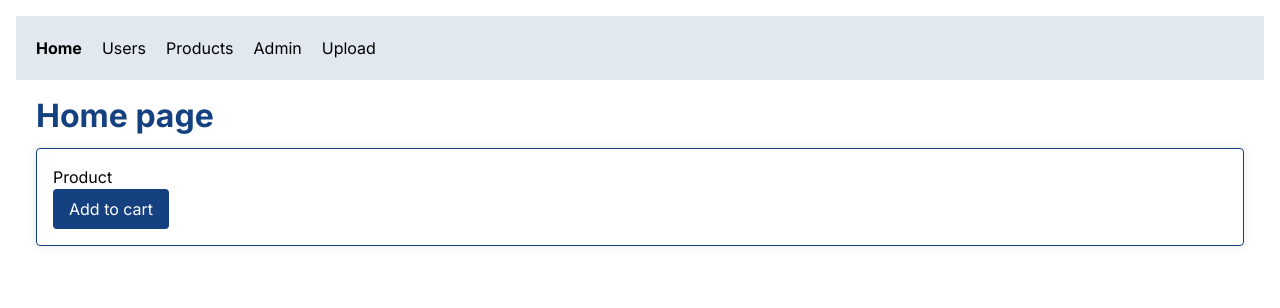
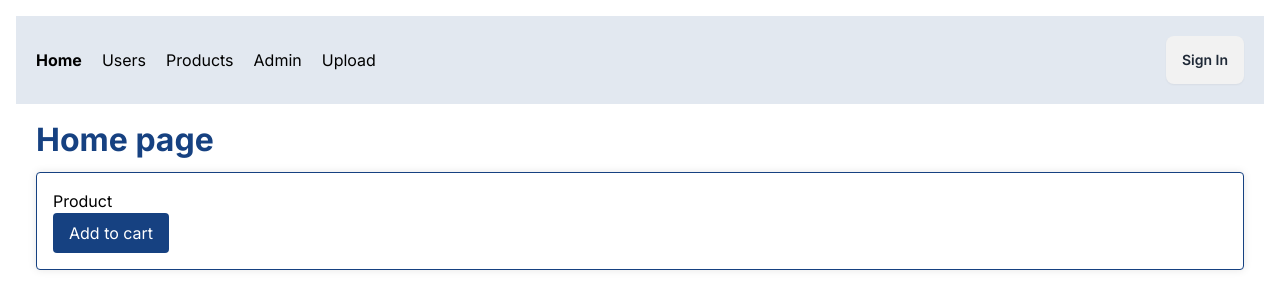
Before and after one commit to Santinni/nextApp, a Next.js app: page / in a window 1280 px wide. Shown: the top 308 px of the page. Built offline with nearby package versions, Linux system fonts and the light colour scheme; no server answers.

Commit message:
Add: Next-Auth v5, google authentication, basic username authentication(hardcoded admin)

```diff
--- /dev/null
+++ b/auth.ts
@@ -0,0 +1,23 @@
+import type { NextAuthConfig } from "next-auth"
+import NextAuth from "next-auth"
+import CredentialsProvider from "next-auth/providers/credentials"
+import Google from "next-auth/providers/google"
+
+const credentialsConfig = CredentialsProvider({
+  name: "Credentials",
+  credentials: {
+    username: { label: "Username", type: "text" },
+    password: { label: "Password", type: "password" },
+  },
+  async authorize(credentials) {
+    if (credentials.username === "admin" && credentials.password === "admin") {
+      return { name: "Admin" }
+    } else return null
+  },
+})
+
+const config = {
+  providers: [Google, credentialsConfig],
+} satisfies NextAuthConfig
+
+export const { handlers, auth, signIn, signOut } = NextAuth(config)
--- a/package.json
+++ b/package.json
@@ -25,6 +25,7 @@
     "eslint-config-next": "14.1.0",
     "fast-sort": "^3.4.0",
     "next": "14.1.0",
+    "next-auth": "^5.0.0-beta.15",
     "next-cloudinary": "^6.2.1",
     "postcss": "8.4.35",
     "prisma": "^5.10.2",
--- /dev/null
+++ b/src/app/api/auth/[...nextauth]/route.ts
@@ -0,0 +1,3 @@
+import { handlers } from "@/auth"
+
+export const { GET, POST } = handlers
--- a/src/app/layout.tsx
+++ b/src/app/layout.tsx
@@ -5,7 +5,7 @@ import { ReactNode } from "react"
 import type { Metadata } from "next"
 import { Inter } from "next/font/google"
 
-import { NavBar } from "@/src/components"
+import { Header } from "@/src/components"
 
 const inter = Inter({ subsets: ["latin"] })
 
@@ -14,19 +14,11 @@ export const metadata: Metadata = {
   description: "Generated by create next app",
 }
 
-const navLinks = [
-  { href: "/", label: "Home" },
-  { href: "/users", label: "Users" },
-  { href: "/products", label: "Products" },
-  { href: "/admin", label: "Admin" },
-  { href: "/upload", label: "Upload" },
-]
-
 export default function RootLayout({ children }: { children: ReactNode }) {
   return (
     <html lang="en" data-theme="winter">
       <body className={inter.className}>
-        <NavBar navLinks={navLinks} ariaLabel="Main" />
+        <Header />
         <main className="p-5"> {children}</main>
       </body>
     </html>
--- /dev/null
+++ b/src/components/molecules/Header/index.tsx
@@ -0,0 +1,26 @@
+"use server"
+import { NavBar } from "@/src/components"
+
+import ProfileDropdown from "../ProfileDropdown"
+
+const navLinks = [
+  { href: "/", label: "Home" },
+  { href: "/users", label: "Users" },
+  { href: "/products", label: "Products" },
+  { href: "/admin", label: "Admin" },
+  { href: "/upload", label: "Upload" },
+]
+
+const Header = () => {
+  return (
+    <div
+      aria-label="header"
+      className="flex bg-slate-200 p-5 gap-5 justify-between"
+    >
+      <NavBar navLinks={navLinks} ariaLabel="Main" />
+      <ProfileDropdown />
+    </div>
+  )
+}
+
+export default Header
--- a/src/components/molecules/NavBar/index.tsx
+++ b/src/components/molecules/NavBar/index.tsx
@@ -13,15 +13,21 @@ export interface NavBarProps {
   }[]
   isVertical?: boolean
   ariaLabel: string
+  className?: string
 }
 
-const NavBar: FC<NavBarProps> = ({ navLinks, isVertical, ariaLabel }) => {
+const NavBar: FC<NavBarProps> = ({
+  navLinks,
+  isVertical,
+  ariaLabel,
+  className,
+}) => {
   const pathname = usePathname()
 
   return (
     <nav
       aria-label={ariaLabel}
-      className={clsx("flex bg-slate-200 p-5 gap-5", isVertical && "flex-col")}
+      className={clsx("flex gap-5", isVertical && "flex-col", className)}
     >
       {navLinks.map((navLink) => {
         const isActive =
@@ -32,7 +38,10 @@ const NavBar: FC<NavBarProps> = ({ navLinks, isVertical, ariaLabel }) => {
           <Link
             key={navLink.href}
             href={navLink.href}
-            className={isActive ? "font-bold" : undefined}
+            className={clsx(
+              "flex items-center justify-center",
+              isActive ? "font-bold" : undefined
+            )}
           >
             {navLink.label}
           </Link>
--- /dev/null
+++ b/src/components/molecules/ProfileDropdown/index.tsx
@@ -0,0 +1,45 @@
+import { auth, signIn, signOut } from "@/auth"
+import { Button } from "@/src/components"
+
+async function ProfileDropdown() {
+  const session = await auth()
+  return (
+    <div className="ProfileDropdown">
+      {session && session.user ? (
+        <div className="flex gap-2 items-center justify-center">
+          <img
+            className="rounded-full h-8 w-8"
+            src={session.user.image!}
+            alt={session.user.name!}
+          />
+          <p>{session.user.name}</p>
+          <form
+            action={async () => {
+              "use server"
+              await signOut()
+            }}
+          >
+            <Button className="btn" type="submit">
+              Sign Out
+            </Button>
+          </form>
+        </div>
+      ) : (
+        <>
+          <form
+            action={async () => {
+              "use server"
+              await signIn()
+            }}
+          >
+            <Button className="btn" type="submit">
+              Sign In
+            </Button>
+          </form>
+        </>
+      )}
+    </div>
+  )
+}
+
+export default ProfileDropdown
--- /dev/null
+++ b/src/components/molecules/ProfileDropdown/styles.module.css
@@ -0,0 +1 @@
+.ProfileDropdown {}
--- a/src/components/molecules/index.ts
+++ b/src/components/molecules/index.ts
@@ -1,5 +1,6 @@
+import Header from "./Header"
 import NavBar from "./NavBar"
 import ProductCard from "./ProductCard"
 import UserTable from "./UserTable"
 
-export { NavBar, ProductCard, UserTable }
+export { Header, NavBar, ProductCard, UserTable }
```
Also changed, not shown: 1 other file (tests, documents, lock files or other folders).
